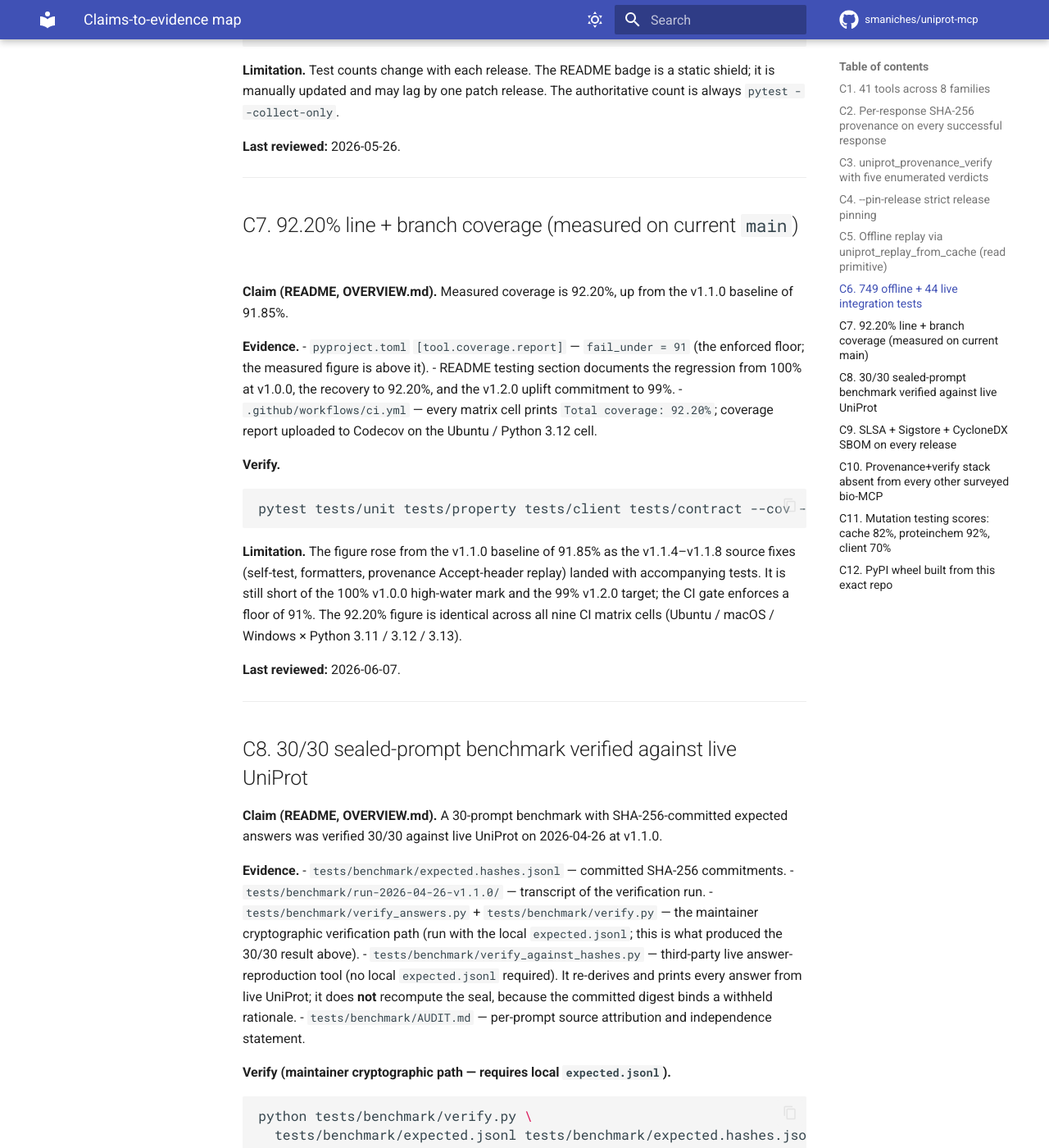
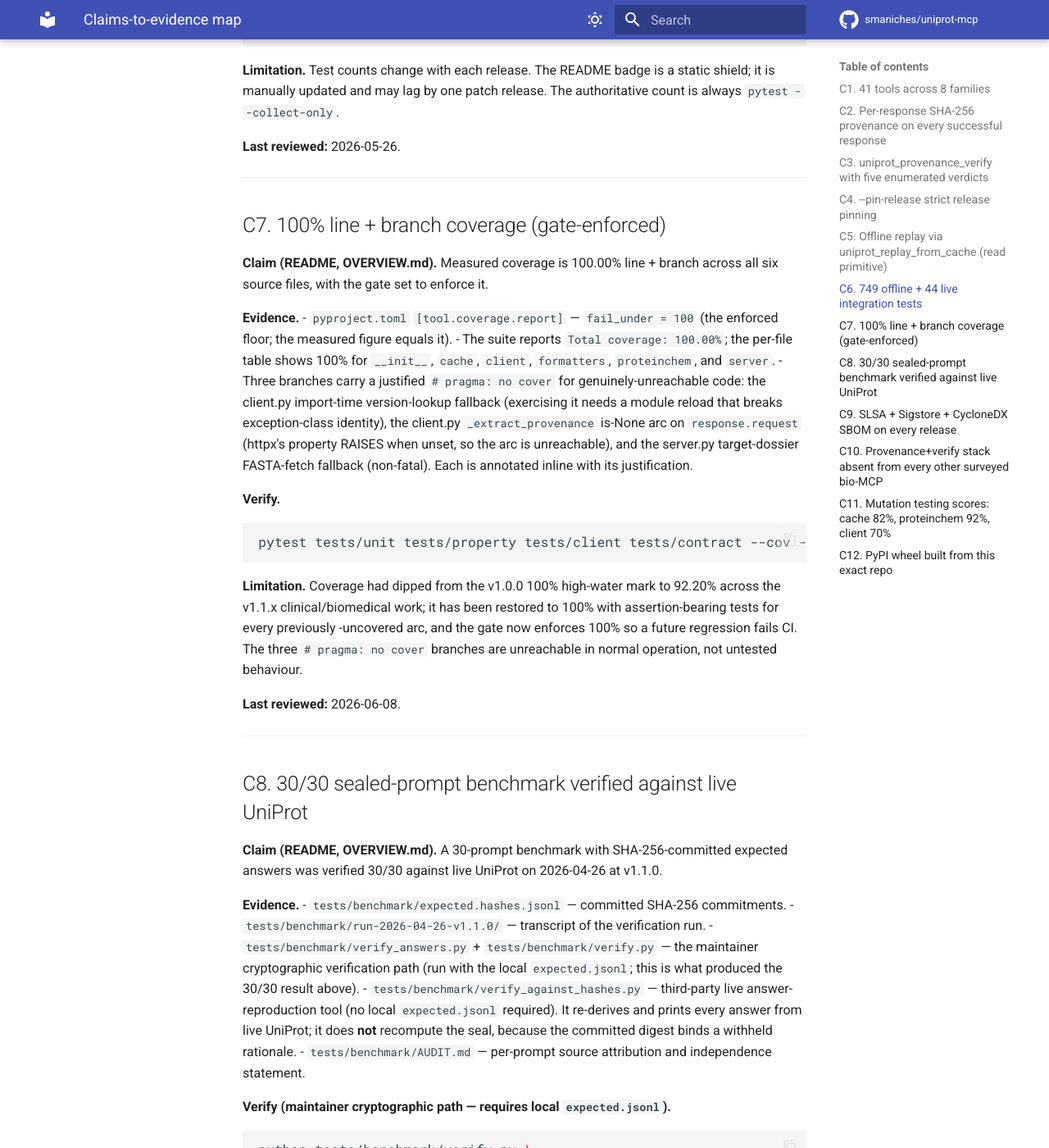
Before and after one commit to smaniches/uniprot-mcp, an MkDocs documentation site: the page built from docs/CLAIMS.md, in a window 1280 px wide and 1400 px high, scrolled down 3607 px. Shown: the whole window at 82% size. Built offline with MkDocs 1.6.1 and Material for MkDocs 9.7.7, drawn with Linux system fonts in a browser that asks for light colours; comment, search, counter and statistics services are not loaded.

Commit message:
docs: reconcile coverage claims to the enforced 100%
The coverage uplift (previous commit) raised measured line+branch
coverage to 100.00% and set the [tool.coverage.report] gate to
fail_under = 100. Update every current-state coverage claim so the
docs match the gate:

- README.md: badge 92.20% (yellow) -> 100% (brightgreen); testing
  paragraph now states 100.00% gate-enforced coverage, names the
  three justified pragmas, and gives the reproduce command. Offline
  test count refreshed 749 -> 874 (the same paragraph asserted both
  numbers; the +125 is the three coverage-gap files this work added).
- OVERVIEW.md: receipts table coverage row, honesty-table limitation
  row, offline test count (749 -> 874), and the roadmap list (drop the
  completed "coverage uplift back to 99%" item, renumber).
- docs/CLAIMS.md C7: retitled to the 100% gate-enforced claim with
  evidence, the pragma justifications, and the restored-from-92.20%
  limitation; review date refreshed.
- CHANGELOG.md [Unreleased]: one-line note recording the restoration
  and the fail_under bump.

Documentation only; no source or test behaviour changed.

````diff
--- a/docs/CLAIMS.md
+++ b/docs/CLAIMS.md
@@ -184,35 +184,39 @@ patch release. The authoritative count is always
 
 ---
 
-## C7. 92.20% line + branch coverage (measured on current `main`)
+## C7. 100% line + branch coverage (gate-enforced)
 
-**Claim (README, OVERVIEW.md).** Measured coverage is 92.20%, up from
-the v1.1.0 baseline of 91.85%.
+**Claim (README, OVERVIEW.md).** Measured coverage is 100.00% line +
+branch across all six source files, with the gate set to enforce it.
 
 **Evidence.**
-- `pyproject.toml` `[tool.coverage.report]` — `fail_under = 91` (the
-  enforced floor; the measured figure is above it).
-- README testing section documents the regression from 100% at
-  v1.0.0, the recovery to 92.20%, and the v1.2.0 uplift commitment to
-  99%.
-- `.github/workflows/ci.yml` — every matrix cell prints
-  `Total coverage: 92.20%`; coverage report uploaded to Codecov on the
-  Ubuntu / Python 3.12 cell.
+- `pyproject.toml` `[tool.coverage.report]` — `fail_under = 100` (the
+  enforced floor; the measured figure equals it).
+- The suite reports `Total coverage: 100.00%`; the per-file table
+  shows 100% for `__init__`, `cache`, `client`, `formatters`,
+  `proteinchem`, and `server`.
+- Three branches carry a justified `# pragma: no cover` for
+  genuinely-unreachable code: the client.py import-time version-lookup
+  fallback (exercising it needs a module reload that breaks
+  exception-class identity), the client.py `_extract_provenance`
+  is-None arc on `response.request` (httpx's property RAISES when
+  unset, so the arc is unreachable), and the server.py target-dossier
+  FASTA-fetch fallback (non-fatal). Each is annotated inline with its
+  justification.
 
 **Verify.**
 ```bash
 pytest tests/unit tests/property tests/client tests/contract --cov --cov-branch --cov-report=term-missing
 ```
 
-**Limitation.** The figure rose from the v1.1.0 baseline of 91.85% as
-the v1.1.4–v1.1.8 source fixes (self-test, formatters, provenance
-Accept-header replay) landed with accompanying tests. It is still
-short of the 100% v1.0.0 high-water mark and the 99% v1.2.0 target;
-the CI gate enforces a floor of 91%. The 92.20% figure is identical
-across all nine CI matrix cells (Ubuntu / macOS / Windows × Python
-3.11 / 3.12 / 3.13).
+**Limitation.** Coverage had dipped from the v1.0.0 100% high-water
+mark to 92.20% across the v1.1.x clinical/biomedical work; it has been
+restored to 100% with assertion-bearing tests for every previously
+-uncovered arc, and the gate now enforces 100% so a future regression
+fails CI. The three `# pragma: no cover` branches are unreachable in
+normal operation, not untested behaviour.
 
-**Last reviewed:** 2026-06-07.
+**Last reviewed:** 2026-06-08.
 
 ---
 
````
Also changed, not shown: CHANGELOG.md (+10 -0 lines), OVERVIEW.md (+5 -6 lines), README.md (+2 -2 lines).
